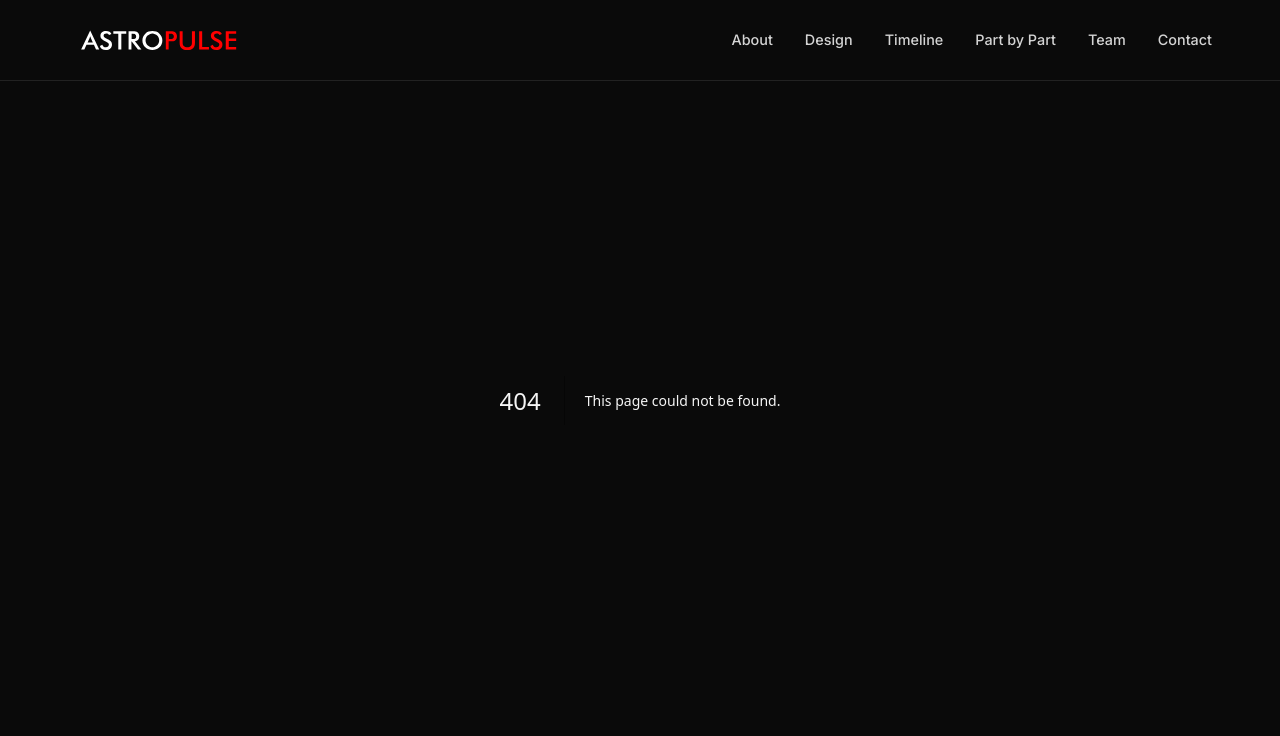
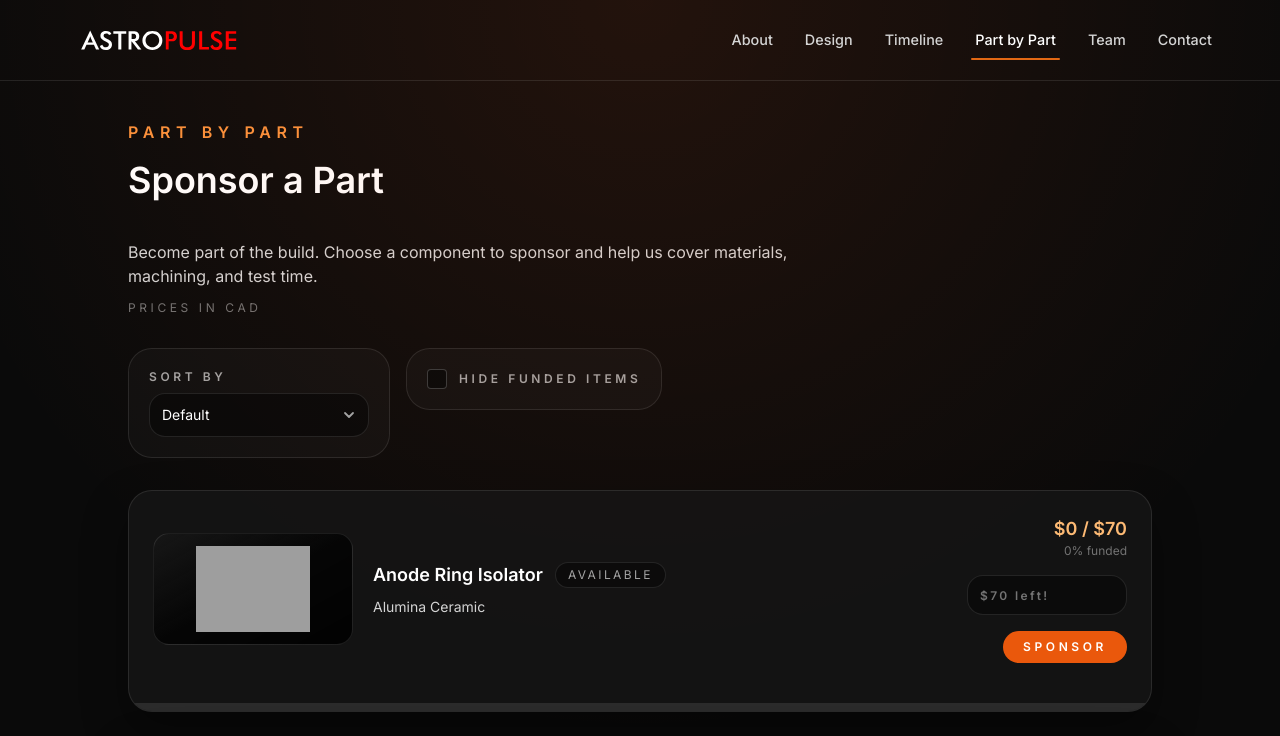
Before and after one commit to AstroPulseAvionics/AstroWeb, a Next.js app: page /part-by-part in a window 1280 px wide. Before the commit this address had no page. Shown: the top 736 px of the page. Built offline with nearby package versions, Linux system fonts and the light colour scheme; grey boxes are pictures that could not be loaded.

Commit message:
moved part by part to it's own page

```diff
--- a/app/layout.tsx
+++ b/app/layout.tsx
@@ -6,6 +6,7 @@ import React from "react";
 import ActiveSectionContextProvider from "@/context/active-section-context";
 import { Analytics } from '@vercel/analytics/react';
 import Footer from "@/components/footer";
+import ScrollRestoration from "@/components/scroll-restoration";
 
 
 const inter = Inter({ subsets: ["latin"] });
@@ -28,6 +29,7 @@ export default function RootLayout({
 
 
       <ActiveSectionContextProvider>
+          <ScrollRestoration />
           <Header/>
           {children}
           <Footer/>
--- a/app/page.tsx
+++ b/app/page.tsx
@@ -3,7 +3,7 @@ import Intro from "@/components/intro";
 import {Shapes} from "@/components/Shapes";
 import About from "@/components/about";
 import Design from "@/components/design";
-import PartByPart from "@/components/part-by-part";
+import PartByPartCta from "@/components/part-by-part-cta";
 import ProjectTimeline from "@/components/projectTimeline";
 import Team from "@/components/team";
 import ContactUs from "@/components/contactUs";
@@ -26,7 +26,7 @@ export default function Home() {
             <About/>
             <Design/>
             <ProjectTimeline/>
-            <PartByPart/>
+            <PartByPartCta/>
             {/* <Projects/>
             <Skills/> */}
             <Team/>
--- /dev/null
+++ b/app/part-by-part/page.tsx
@@ -0,0 +1,12 @@
+import PartByPart from "@/components/part-by-part";
+import ContactUs from "@/components/contactUs";
+
+export default function PartByPartPage() {
+  return (
+    <main className="flex flex-col items-center justify-center">
+      <div className="h-screen w-screen absolute top-0 max-w-full bg-[radial-gradient(circle_at_top,_rgba(255,95,31,0.1),_transparent_60%)] bg-[length:140%_140%] bg-[position:50%_0%] sm:bg-[length:120%_120%]" />
+      <PartByPart />
+      <ContactUs disableSectionTracking />
+    </main>
+  );
+}
--- a/components/contactUs.tsx
+++ b/components/contactUs.tsx
@@ -6,8 +6,12 @@ import { useSectionInView } from "@/lib/hooks";
 import SectionHeading from "@/components/section-heading";
 import { useSearchParams } from "next/navigation";
 
-export default function ContactUs() {
-  const { ref } = useSectionInView("Contact");
+type ContactUsProps = {
+  disableSectionTracking?: boolean;
+};
+
+export default function ContactUs({ disableSectionTracking }: ContactUsProps) {
+  const { ref } = useSectionInView("Contact", 0.75, undefined, !disableSectionTracking);
   const [formState, handleSubmit] = useForm("xeejpjlr");
   const [fields, setFields] = React.useState({
     name: "",
--- a/components/header.tsx
+++ b/components/header.tsx
@@ -7,6 +7,7 @@ import clsx from "clsx";
 import Image from "next/image";
 import websiteLogo from "@/public/images/astropulse.svg";
 import {useActiveSectionContext} from "@/context/active-section-context";
+import { usePathname } from "next/navigation";
 
 // <div
 //     className="bg-gradient-to-br from-teal-100 to-rose-100 h-full w-screen relative -z-10 blur-[10rem] ">
@@ -15,6 +16,7 @@ export default function Header() {
     const {activeSection, setActiveSection} = useActiveSectionContext()
     const [isScrolled, setIsScrolled] = React.useState(false)
     const [isMobileOpen, setIsMobileOpen] = React.useState(false)
+    const pathname = usePathname()
 
     React.useEffect(() => {
         const handleScroll = () => {
@@ -42,7 +44,7 @@ export default function Header() {
                 <nav className="mx-auto flex h-16 w-full items-center justify-between px-4 sm:h-20 sm:px-10 lg:px-16">
                     <Link
                         className="flex h-full items-center gap-3 text-white transition hover:text-orange-200"
-                        href="#home"
+                        href={pathname === "/" ? "#home" : "/"}
                         onClick={() => {
                             // setActiveSection("About")
                             setIsMobileOpen(false)
@@ -61,23 +63,32 @@ export default function Header() {
                     </Link>
 
                     <ul className="hidden flex-wrap items-center justify-end gap-3 text-[0.78rem] font-medium text-neutral-300 sm:flex sm:gap-6 sm:text-[0.9rem]">
-                        {links.map((link => (
+                        {links.map((link => {
+                            const isActive =
+                                activeSection === link.name ||
+                                (pathname === "/part-by-part" && link.hash === "/part-by-part");
+
+                            return (
                             <li className="relative" key={link.hash}>
                                 <Link
                                     className={clsx(
                                         "relative px-1 py-2 transition hover:text-white",
-                                        {"text-white": activeSection === link.name}
+                                        {"text-white": isActive}
                                     )}
-                                    href={link.hash}
+                                    href={
+                                        link.hash.startsWith("#") && pathname !== "/"
+                                            ? `/${link.hash}`
+                                            : link.hash
+                                    }
                                     onClick={() => setActiveSection(link.name)}
                                 >
                                     {link.name}
-                                    {link.name === activeSection && (
+                                    {isActive && (
                                         <span className="absolute -bottom-1 left-0 right-0 h-[2px] rounded-full bg-orange-500/90"></span>
                                     )}
                                 </Link>
                             </li>
-                        )))}
+                        )}))}
                     </ul>
 
                     <button
@@ -120,26 +131,35 @@ export default function Header() {
                     )}
                 >
                     <ul className="mx-auto flex max-w-6xl flex-col gap-2 px-6 py-4 text-sm font-medium text-neutral-200">
-                        {links.map((link => (
+                        {links.map((link => {
+                            const isActive =
+                                activeSection === link.name ||
+                                (pathname === "/part-by-part" && link.hash === "/part-by-part");
+
+                            return (
                             <li key={link.hash}>
                                 <Link
                                     className={clsx(
                                         "flex w-full items-center justify-between rounded-lg px-3 py-2 transition hover:bg-white/5 hover:text-white",
-                                        {"text-white": activeSection === link.name}
+                                        {"text-white": isActive}
                                     )}
-                                    href={link.hash}
+                                    href={
+                                        link.hash.startsWith("#") && pathname !== "/"
+                                            ? `/${link.hash}`
+                                            : link.hash
+                                    }
                                     onClick={() => {
                                         setActiveSection(link.name)
                                         setIsMobileOpen(false)
                                     }}
                                 >
                                     <span>{link.name}</span>
-                                    {link.name === activeSection && (
+                                    {isActive && (
                                         <span className="h-2 w-2 rounded-full bg-orange-500/90"></span>
                                     )}
                                 </Link>
                             </li>
-                        )))}
+                        )}))}
                     </ul>
                 </div>
                 </motion.div>
--- /dev/null
+++ b/components/part-by-part-cta.tsx
@@ -0,0 +1,76 @@
+"use client";
+
+import React from "react";
+import Link from "next/link";
+import Image from "next/image";
+import SectionHeading from "@/components/section-heading";
+import { useSectionInView } from "@/lib/hooks";
+
+const exampleParts = [
+  {
+    name: "Anode Ring Isolator",
+    image: "/images/parts/anode-ring-isolator.png",
+  },
+  {
+    name: "Thermoionic Emitter",
+    image: "/images/parts/thermionic-emitter.png",
+  },
+  {
+    name: "Inner Pole",
+    image: "/images/parts/inner-pole.png",
+  },
+  {
+    name: "Thruster Cover",
+    image: "/images/parts/thruster-cover.png",
+  },
+];
+
+export default function PartByPartCta() {
+  const { ref } = useSectionInView("Part by Part", 0.3);
+
+  return (
+    <section id="part-by-part" ref={ref} className="w-full scroll-mt-28 pt-20">
+      <div className="mx-auto max-w-6xl px-6 sm:px-10 lg:px-16">
+        <SectionHeading
+          eyebrow="Part by Part"
+          title="Sponsor a Part"
+        />
+        <div className="rounded-3xl border border-white/10 bg-neutral-900/70 px-6 pb-6 pt-4 shadow-[0_20px_45px_rgba(0,0,0,0.35)] sm:px-8 sm:pb-8 sm:pt-5">
+          <p className="mt-2 max-w-2xl text-sm text-neutral-300 sm:text-base">
+            Explore the parts list, see funding progress, and sponsor a component
+            directly from the full Part by Part page.
+          </p>
+          <div className="mt-6 grid gap-4 sm:grid-cols-2 lg:grid-cols-4">
+            {exampleParts.map((part) => (
+              <div
+                key={part.name}
+                className="rounded-2xl border border-white/10 bg-black/40 p-3"
+              >
+                <div className="relative h-24 w-full overflow-hidden rounded-xl border border-white/10 bg-gradient-to-br from-neutral-900 via-black/70 to-black/90">
+                  <Image
+                    src={part.image}
+                    alt={part.name}
+                    fill
+                    sizes="(max-width: 640px) 45vw, 180px"
+                    className="object-contain p-2"
+                  />
+                </div>
+                <p className="mt-3 text-xs font-semibold uppercase tracking-[0.2em] text-neutral-300">
+                  {part.name}
+                </p>
+              </div>
+            ))}
+          </div>
+          <div className="mt-6">
+            <Link
+              href="/part-by-part"
+              className="inline-flex items-center rounded-full bg-orange-600 px-6 py-3 text-xs font-semibold uppercase tracking-[0.3em] text-white transition hover:bg-orange-500"
+            >
+              View Parts
+            </Link>
+          </div>
+        </div>
+      </div>
+    </section>
+  );
+}
--- a/components/part-by-part.tsx
+++ b/components/part-by-part.tsx
@@ -109,7 +109,7 @@ function PartMedia({ name, image }: { name: string; image?: string }) {
 }
 
 export default function PartByPart() {
-  const { ref } = useSectionInView("Part by Part", 0.1, "-35% 0px -45% 0px");
+  const { ref } = useSectionInView("Part by Part", 0, "0px 0px -50% 0px");
   const [hideFunded, setHideFunded] = React.useState(false);
   const [sortMode, setSortMode] = React.useState<
     "default" | "name-asc" | "price-asc" | "price-desc"
@@ -202,7 +202,7 @@ export default function PartByPart() {
           Prices in CAD
         </p>
 
-        <div className="mt-8 inline-grid auto-cols-max grid-flow-col items-stretch gap-4">
+        <div className="mt-8 flex flex-col gap-4 sm:flex-row sm:flex-wrap sm:items-stretch">
           <label className="flex h-full flex-col gap-2 rounded-3xl border border-white/10 bg-neutral-900/50 p-4 text-xs font-semibold uppercase tracking-[0.3em] text-neutral-400 sm:p-5">
             <span>Sort by</span>
             <span className="relative">
--- /dev/null
+++ b/components/scroll-restoration.tsx
@@ -0,0 +1,45 @@
+"use client";
+
+import { useEffect, useLayoutEffect, useRef } from "react";
+import { usePathname } from "next/navigation";
+
+export default function ScrollRestoration() {
+  const pathname = usePathname();
+  const previousPath = useRef<string | null>(null);
+
+  useEffect(() => {
+    if ("scrollRestoration" in window.history) {
+      window.history.scrollRestoration = "manual";
+    }
+
+    return () => {
+      if ("scrollRestoration" in window.history) {
+        window.history.scrollRestoration = "auto";
+      }
+    };
+  }, []);
+
+  useLayoutEffect(() => {
+    if (previousPath.current === "/" && pathname === "/part-by-part") {
+      const root = document.documentElement;
+      const hadSmooth = root.classList.contains("!scroll-smooth");
+      const previousBehavior = root.style.scrollBehavior;
+      if (hadSmooth) {
+        root.classList.remove("!scroll-smooth");
+      }
+      root.style.scrollBehavior = "auto";
+      window.scrollTo({ top: 0, left: 0, behavior: "auto" });
+      if (hadSmooth) {
+        requestAnimationFrame(() => {
+          root.classList.add("!scroll-smooth");
+          root.style.scrollBehavior = previousBehavior;
+        });
+      } else {
+        root.style.scrollBehavior = previousBehavior;
+      }
+    }
+    previousPath.current = pathname;
+  }, [pathname]);
+
+  return null;
+}
--- a/lib/data.ts
+++ b/lib/data.ts
@@ -17,7 +17,7 @@ export const links = [{
     },
     {
         name: "Part by Part",
-        hash: "#part-by-part",
+        hash: "/part-by-part",
     },
     {
         name: "Team",
--- a/lib/hooks.ts
+++ b/lib/hooks.ts
@@ -10,7 +10,8 @@ export type SectionName = (typeof links)[number]["name"] | "Home";
 export function useSectionInView(
     sectionName: SectionName,
     threshold = 0.75,
-    rootMargin?: string
+    rootMargin?: string,
+    enabled = true
 ) {
     const { ref, inView } = useInView({
         threshold,
@@ -19,10 +20,10 @@ export function useSectionInView(
     const { setActiveSection } = useActiveSectionContext();
 
     useEffect(() => {
-        if (inView ) {
+        if (enabled && inView ) {
             setActiveSection(sectionName);
         }
-    }, [inView, setActiveSection, sectionName]);
+    }, [enabled, inView, setActiveSection, sectionName]);
 
     return {
         ref,
```
